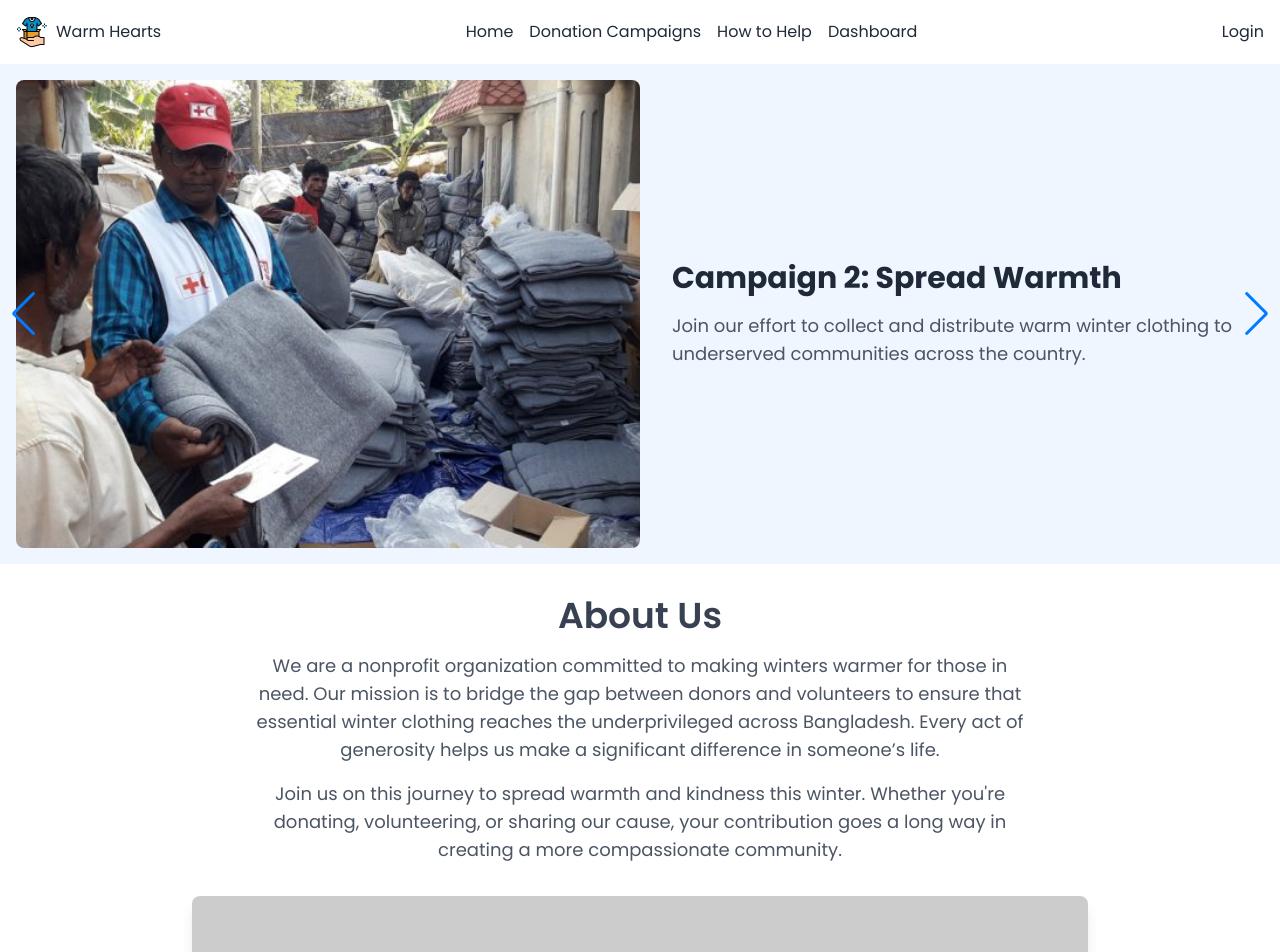
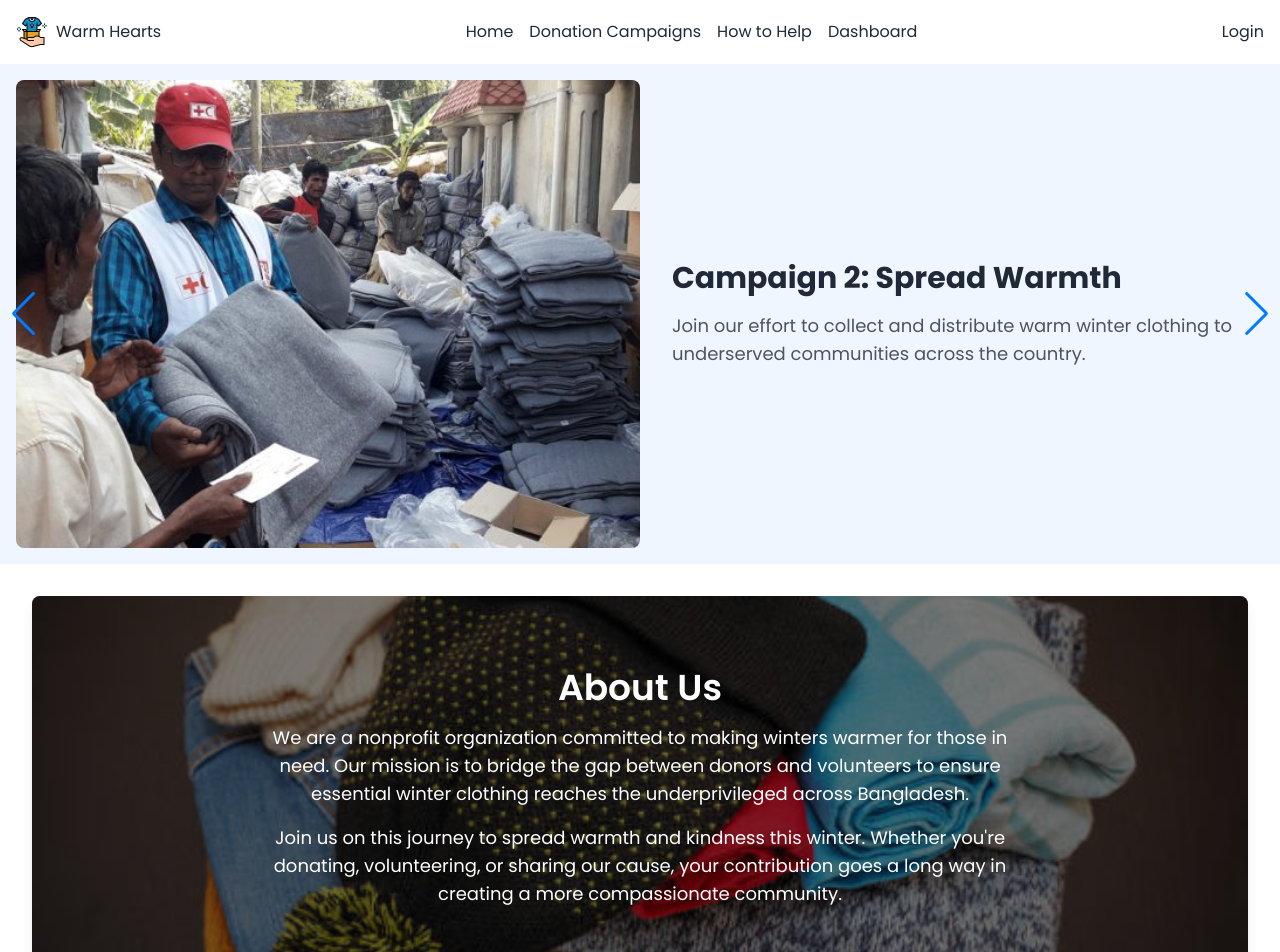
Before and after one commit to sajjadislam523/winter-clothing-donation, a React (Vite) app: page / in a window 1280 px wide. Shown: the top 952 px of the page. Built offline with nearby package versions, Linux system fonts and the light colour scheme; no server answers.

Commit message:
Added animation in the home page

```diff
--- a/package.json
+++ b/package.json
@@ -10,6 +10,7 @@
     "preview": "vite preview"
   },
   "dependencies": {
+    "aos": "^2.3.4",
     "firebase": "^11.0.2",
     "prop-types": "^15.8.1",
     "react": "^18.3.1",
--- a/src/main.jsx
+++ b/src/main.jsx
@@ -4,6 +4,11 @@ import "./index.css";
 import { RouterProvider } from "react-router-dom";
 import router from "./routes/router";
 import AuthProvider from "./providers/AuthProvider";
+
+import AOS from "aos";
+import "aos/dist/aos.css";
+
+AOS.init();
 
 createRoot(document.getElementById("root")).render(
     <StrictMode>
--- a/src/pages/ForgotPassword.jsx
+++ b/src/pages/ForgotPassword.jsx
@@ -1,10 +1,18 @@
-import { useContext, useState } from "react";
+import { useContext, useEffect, useState } from "react";
 import { AuthContext } from "../providers/AuthProvider";
 import Swal from "sweetalert2";
+import { useLocation } from "react-router-dom";
 
 const ForgotPassword = () => {
     const [email, setEmail] = useState("");
-    const { resetPassword } = useContext(AuthContext);
+    const { resetPassword, loading } = useContext(AuthContext);
+    const location = useLocation();
+
+    useEffect(() => {
+        if (location.state?.email) {
+            setEmail(location.state.email);
+        }
+    }, [location]);
 
     const handleReset = async (e) => {
         e.preventDefault();
@@ -17,6 +25,10 @@ const ForgotPassword = () => {
                 "success"
             );
             setEmail("");
+
+            setTimeout(() => {
+                window.location.href = "https://mail.google.com";
+            }, 2000);
         } catch (err) {
             if (err.code === "auth/user-not-found") {
                 Swal.fire(
@@ -24,6 +36,8 @@ const ForgotPassword = () => {
                     "No user found with this email address.",
                     "error"
                 );
+            } else if (err.code === "auth/invalid-email") {
+                Swal.fire("Error", "Invalid email address format.", "error");
             } else {
                 Swal.fire(
                     "Error",
@@ -59,9 +73,14 @@ const ForgotPassword = () => {
                     </div>
                     <button
                         type="submit"
-                        className="w-full p-2 text-white bg-blue-500 rounded hover:bg-blue-600"
+                        className={`w-full p-2 text-white bg-blue-500 rounded ${
+                            loading
+                                ? "cursor-not-allowed opacity-75"
+                                : "hover:bg-blue-600"
+                        }`}
+                        disabled={loading}
                     >
-                        Send Password Reset Email
+                        {loading ? "Sending..." : "Send Password Reset Email"}
                     </button>
                 </form>
             </div>
--- a/src/pages/Home.jsx
+++ b/src/pages/Home.jsx
@@ -12,6 +12,8 @@ import { Link } from "react-router-dom";
 import donation from "../assets/donation.png";
 import share from "../assets/share.png";
 import volunteer from "../assets/volunteer.png";
+
+import aboutImg from "../assets/about.jpg";
 
 const Home = () => {
     return (
@@ -144,30 +146,36 @@ const Home = () => {
                 </Swiper>
             </section>
 
-            <section className="p-8 text-center bg-white">
-                <h2 className="text-4xl font-semibold text-gray-700">
-                    About Us
-                </h2>
-                <p className="max-w-3xl mx-auto mt-4 text-lg text-gray-600">
-                    We are a nonprofit organization committed to making winters
-                    warmer for those in need. Our mission is to bridge the gap
-                    between donors and volunteers to ensure that essential
-                    winter clothing reaches the underprivileged across
-                    Bangladesh. Every act of generosity helps us make a
-                    significant difference in someone’s life.
-                </p>
-                <p className="max-w-3xl mx-auto mt-4 text-lg text-gray-600">
-                    Join us on this journey to spread warmth and kindness this
-                    winter. Whether you&apos;re donating, volunteering, or
-                    sharing our cause, your contribution goes a long way in
-                    creating a more compassionate community.
-                </p>
-                <div className="mt-8">
+            <section
+                className="relative p-8 text-center bg-white"
+                data-aos="fade-up"
+                data-aos-duration="1000"
+            >
+                <div className="relative overflow-hidden rounded-lg shadow-lg">
                     <img
-                        src="https://via.placeholder.com/600x300?text=Winter+Clothing+Campaign"
-                        alt="About Us"
-                        className="object-cover w-full max-w-4xl mx-auto rounded-lg shadow-lg"
+                        src={aboutImg}
+                        alt="Winter Clothing Campaign"
+                        className="object-cover w-full h-96"
                     />
+                    <div className="absolute inset-0 flex items-center justify-center bg-black bg-opacity-50">
+                        <div className="text-white">
+                            <h2 className="text-4xl font-semibold">About Us</h2>
+                            <p className="max-w-3xl mx-auto mt-4 text-lg">
+                                We are a nonprofit organization committed to
+                                making winters warmer for those in need. Our
+                                mission is to bridge the gap between donors and
+                                volunteers to ensure essential winter clothing
+                                reaches the underprivileged across Bangladesh.
+                            </p>
+                            <p className="max-w-3xl mx-auto mt-4 text-lg">
+                                Join us on this journey to spread warmth and
+                                kindness this winter. Whether you&apos;re
+                                donating, volunteering, or sharing our cause,
+                                your contribution goes a long way in creating a
+                                more compassionate community.
+                            </p>
+                        </div>
+                    </div>
                 </div>
             </section>
 
--- a/src/pages/Login.jsx
+++ b/src/pages/Login.jsx
@@ -98,12 +98,12 @@ const Login = () => {
                 </div>
                 <div className="mt-4 text-center">
                     Don&apos;t have an account?
-                    <Link
-                        to="/signup"
+                    <button
+                        onClick=""
                         className="text-blue-500 hover:underline"
                     >
                         SignUp
-                    </Link>
+                    </button>
                 </div>
             </div>
         </div>
```
Also changed, not shown: src/assets/about.jpg (added), 1 other file (tests, documents, lock files or other folders).
